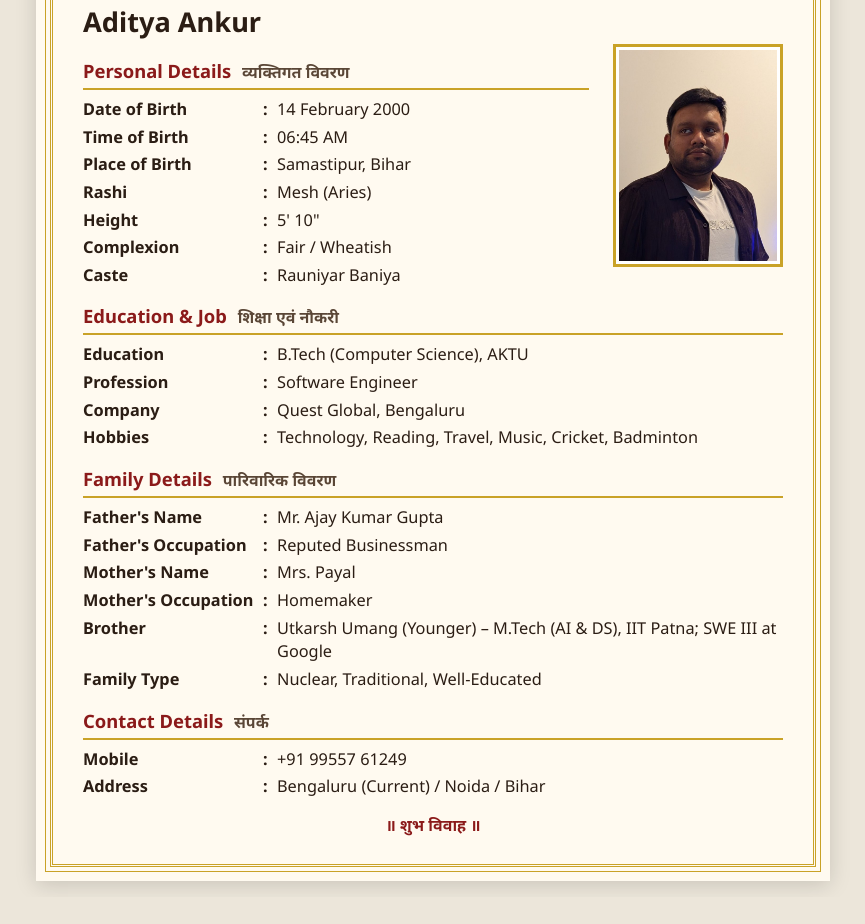
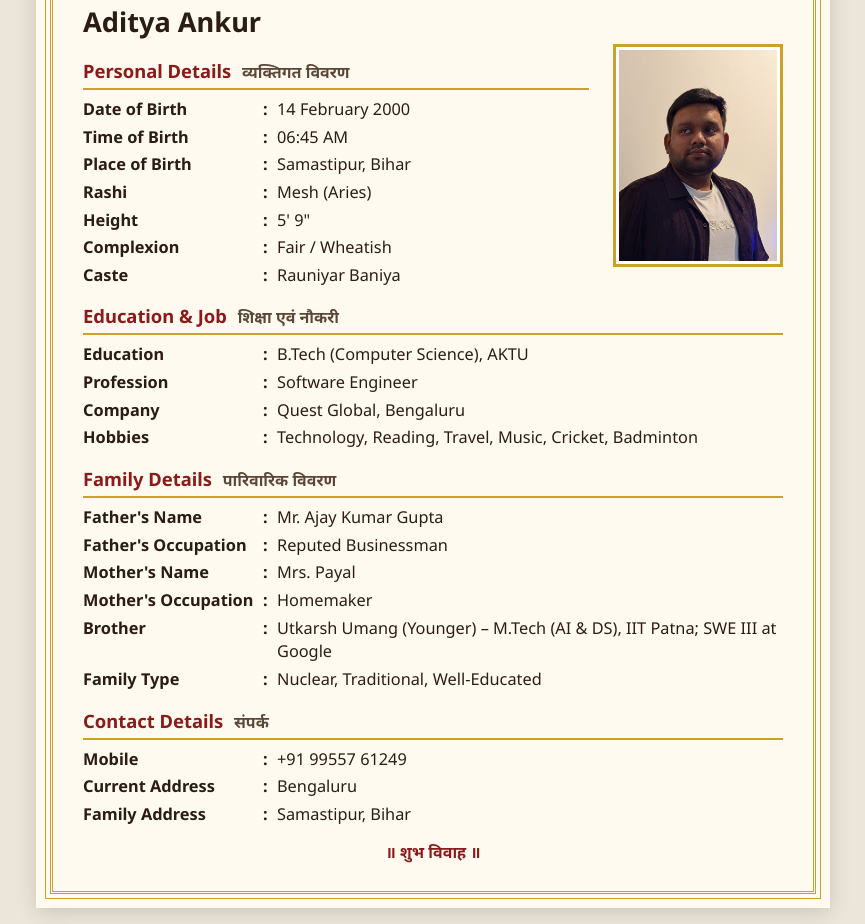
Before and after one commit to Luciferutkarsh/aditya-biodata, a plain HTML site: page index.html in a window 1280 px wide. Shown: the part 290-1214 px from the top of the page, without its empty margins (207-1072 px from the left). Before the commit the page ends 1187 px from the top, so only its background shows below. Drawn offline with Linux system fonts and the light colour scheme; a web font is replaced by a local one.

Commit message:
Update height and addresses; remove Noida
Co-Authored-By: Claude Opus 5.5 <noreply@anthropic.com>
Claude-Session: https://claude.ai/code/session_01AbT582EyLfQNdo2mj2FXoJ

```diff
--- a/index.html
+++ b/index.html
@@ -309,7 +309,7 @@
                     <div class="row"><span class="k">Time of Birth</span><span class="c">:</span><span class="v">06:45 AM</span></div>
                     <div class="row"><span class="k">Place of Birth</span><span class="c">:</span><span class="v">Samastipur, Bihar</span></div>
                     <div class="row"><span class="k">Rashi</span><span class="c">:</span><span class="v">Mesh (Aries)</span></div>
-                    <div class="row"><span class="k">Height</span><span class="c">:</span><span class="v">5' 10"</span></div>
+                    <div class="row"><span class="k">Height</span><span class="c">:</span><span class="v">5' 9"</span></div>
                     <div class="row"><span class="k">Complexion</span><span class="c">:</span><span class="v">Fair / Wheatish</span></div>
                     <div class="row"><span class="k">Caste</span><span class="c">:</span><span class="v">Rauniyar Baniya</span></div>
                 </div>
@@ -334,7 +334,8 @@
 
             <h2>Contact Details <span class="hi">संपर्क</span></h2>
             <div class="row"><span class="k">Mobile</span><span class="c">:</span><span class="v">+91 99557 61249</span></div>
-            <div class="row"><span class="k">Address</span><span class="c">:</span><span class="v">Bengaluru (Current) / Noida / Bihar</span></div>
+            <div class="row"><span class="k">Current Address</span><span class="c">:</span><span class="v">Bengaluru</span></div>
+            <div class="row"><span class="k">Family Address</span><span class="c">:</span><span class="v">Samastipur, Bihar</span></div>
 
             <div class="footer">॥ शुभ विवाह ॥</div>
         </div>
```
